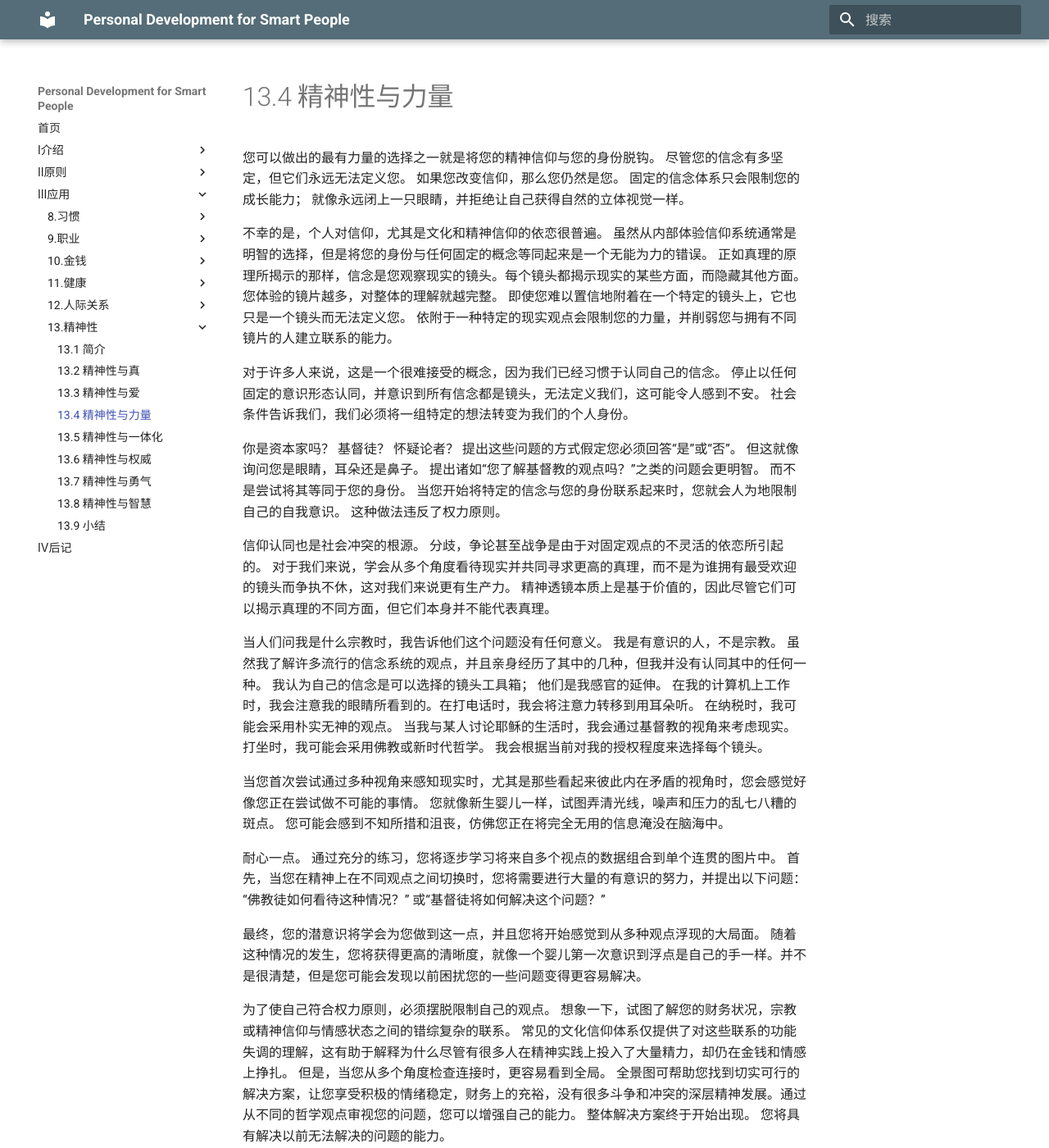
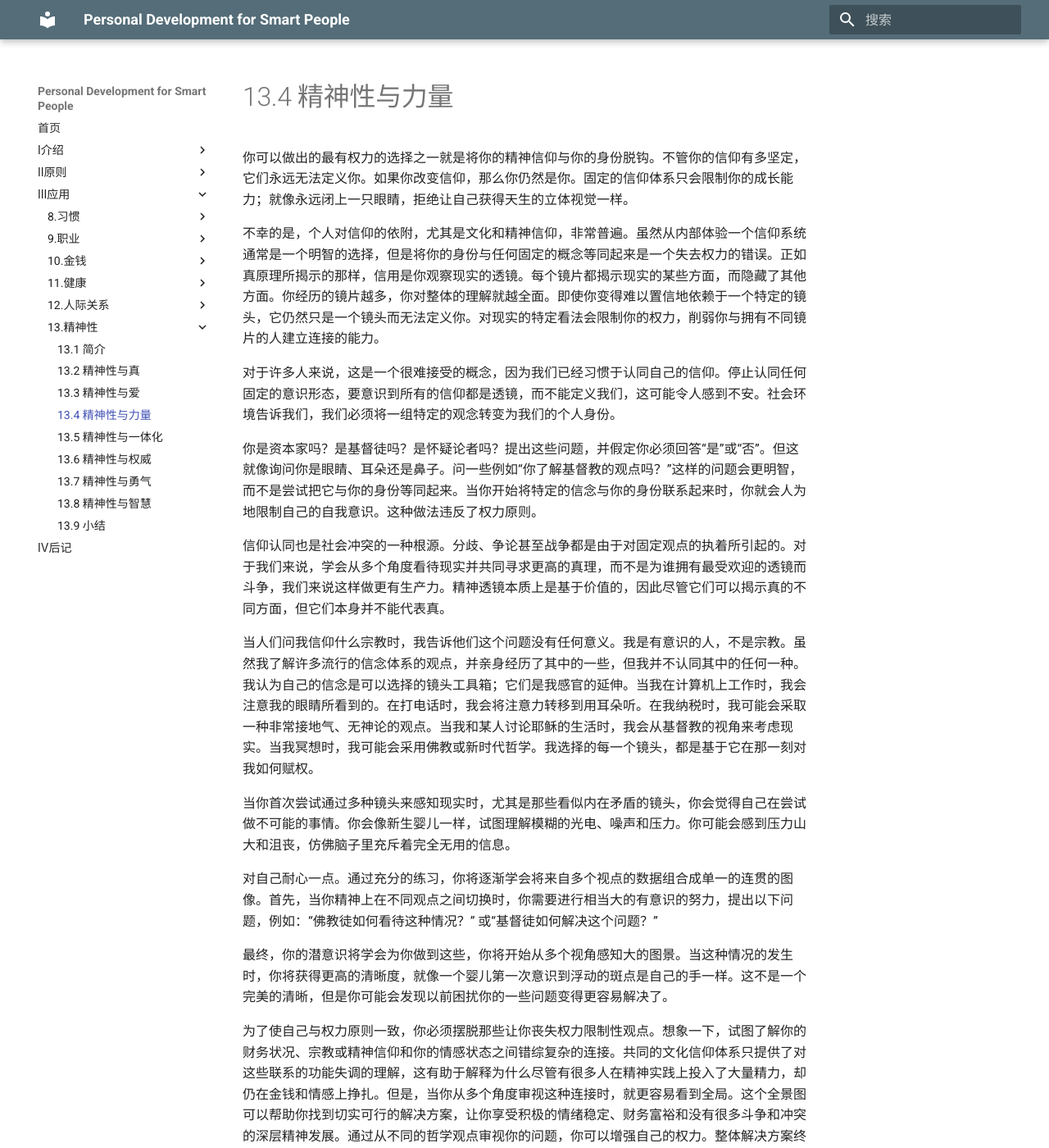
Before and after one commit to wtsnwei/pdsp, an MkDocs documentation site: the page built from docs/3.Application/13.spirituality/03.spirituality-and-power.md, in a window 1280 px wide and 1400 px high. Shown: the whole window at 82% size. Built offline with MkDocs 1.6.1 and Material for MkDocs 9.7.7, drawn with Linux system fonts in a browser that asks for light colours; some of the changed text lies outside the part shown.

Commit message:
校对完了《spirituality and power》

```diff
--- a/docs/3.Application/13.spirituality/03.spirituality-and-power.md
+++ b/docs/3.Application/13.spirituality/03.spirituality-and-power.md
@@ -3,38 +3,38 @@ title:      Spirituality and Power
 date:       2021-03-18
 ---
 
-您可以做出的最有力量的选择之一就是将您的精神信仰与您的身份脱钩。 尽管您的信念有多坚定，但它们永远无法定义您。 如果您改变信仰，那么您仍然是您。 固定的信念体系只会限制您的成长能力； 就像永远闭上一只眼睛，并拒绝让自己获得自然的立体视觉一样。
+你可以做出的最有权力的选择之一就是将你的精神信仰与你的身份脱钩。不管你的信仰有多坚定，它们永远无法定义你。如果你改变信仰，那么你仍然是你。固定的信仰体系只会限制你的成长能力；就像永远闭上一只眼睛，拒绝让自己获得天生的立体视觉一样。
 
-不幸的是，个人对信仰，尤其是文化和精神信仰的依恋很普遍。 虽然从内部体验信仰系统通常是明智的选择，但是将您的身份与任何固定的概念等同起来是一个无能为力的错误。 正如真理的原理所揭示的那样，信念是您观察现实的镜头。每个镜头都揭示现实的某些方面，而隐藏其他方面。 您体验的镜片越多，对整体的理解就越完整。 即使您难以置信地附着在一个特定的镜头上，它也只是一个镜头而无法定义您。 依附于一种特定的现实观点会限制您的力量，并削弱您与拥有不同镜片的人建立联系的能力。
+不幸的是，个人对信仰的依附，尤其是文化和精神信仰，非常普遍。虽然从内部体验一个信仰系统通常是一个明智的选择，但是将你的身份与任何固定的概念等同起来是一个失去权力的错误。正如真原理所揭示的那样，信用是你观察现实的透镜。每个镜片都揭示现实的某些方面，而隐藏了其他方面。你经历的镜片越多，你对整体的理解就越全面。即使你变得难以置信地依赖于一个特定的镜头，它仍然只是一个镜头而无法定义你。对现实的特定看法会限制你的权力，削弱你与拥有不同镜片的人建立连接的能力。
 
-对于许多人来说，这是一个很难接受的概念，因为我们已经习惯于认同自己的信念。 停止以任何固定的意识形态认同，并意识到所有信念都是镜头，无法定义我们，这可能令人感到不安。 社会条件告诉我们，我们必须将一组特定的想法转变为我们的个人身份。
+对于许多人来说，这是一个很难接受的概念，因为我们已经习惯于认同自己的信仰。停止认同任何固定的意识形态，要意识到所有的信仰都是透镜，而不能定义我们，这可能令人感到不安。社会环境告诉我们，我们必须将一组特定的观念转变为我们的个人身份。
 
-你是资本家吗？ 基督徒？ 怀疑论者？ 提出这些问题的方式假定您必须回答“是”或“否”。 但这就像询问您是眼睛，耳朵还是鼻子。 提出诸如“您了解基督教的观点吗？”之类的问题会更明智。 而不是尝试将其等同于您的身份。 当您开始将特定的信念与您的身份联系起来时，您就会人为地限制自己的自我意识。 这种做法违反了权力原则。
+你是资本家吗？是基督徒吗？是怀疑论者吗？提出这些问题，并假定你必须回答“是”或“否”。但这就像询问你是眼睛、耳朵还是鼻子。问一些例如“你了解基督教的观点吗？”这样的问题会更明智，而不是尝试把它与你的身份等同起来。当你开始将特定的信念与你的身份联系起来时，你就会人为地限制自己的自我意识。这种做法违反了权力原则。
 
-信仰认同也是社会冲突的根源。 分歧，争论甚至战争是由于对固定观点的不灵活的依恋所引起的。 对于我们来说，学会从多个角度看待现实并共同寻求更高的真理，而不是为谁拥有最受欢迎的镜头而争执不休，这对我们来说更有生产力。 精神透镜本质上是基于价值的，因此尽管它们可以揭示真理的不同方面，但它们本身并不能代表真理。
+信仰认同也是社会冲突的一种根源。分歧、争论甚至战争都是由于对固定观点的执着所引起的。对于我们来说，学会从多个角度看待现实并共同寻求更高的真理，而不是为谁拥有最受欢迎的透镜而斗争，我们来说这样做更有生产力。精神透镜本质上是基于价值的，因此尽管它们可以揭示真的不同方面，但它们本身并不能代表真。
 
-当人们问我是什么宗教时，我告诉他们这个问题没有任何意义。 我是有意识的人，不是宗教。 虽然我了解许多流行的信念系统的观点，并且亲身经历了其中的几种，但我并没有认同其中的任何一种。 我认为自己的信念是可以选择的镜头工具箱； 他们是我感官的延伸。 在我的计算机上工作时，我会注意我的眼睛所看到的。在打电话时，我会将注意力转移到用耳朵听。 在纳税时，我可能会采用朴实无神的观点。 当我与某人讨论耶稣的生活时，我会通过基督教的视角来考虑现实。 打坐时，我可能会采用佛教或新时代哲学。 我会根据当前对我的授权程度来选择每个镜头。
+当人们问我信仰什么宗教时，我告诉他们这个问题没有任何意义。我是有意识的人，不是宗教。虽然我了解许多流行的信念体系的观点，并亲身经历了其中的一些，但我并不认同其中的任何一种。我认为自己的信念是可以选择的镜头工具箱；它们是我感官的延伸。当我在计算机上工作时，我会注意我的眼睛所看到的。在打电话时，我会将注意力转移到用耳朵听。在我纳税时，我可能会采取一种非常接地气、无神论的观点。当我和某人讨论耶稣的生活时，我会从基督教的视角来考虑现实。当我冥想时，我可能会采用佛教或新时代哲学。我选择的每一个镜头，都是基于它在那一刻对我如何赋权。
 
-当您首次尝试通过多种视角来感知现实时，尤其是那些看起来彼此内在矛盾的视角时，您会感觉好像您正在尝试做不可能的事情。 您就像新生婴儿一样，试图弄清光线，噪声和压力的乱七八糟的斑点。 您可能会感到不知所措和沮丧，仿佛您正在将完全无用的信息淹没在脑海中。
+当你首次尝试通过多种镜头来感知现实时，尤其是那些看似内在矛盾的镜头，你会觉得自己在尝试做不可能的事情。你会像新生婴儿一样，试图理解模糊的光电、噪声和压力。你可能会感到压力山大和沮丧，仿佛脑子里充斥着完全无用的信息。
 
-耐心一点。 通过充分的练习，您将逐步学习将来自多个视点的数据组合到单个连贯的图片中。 首先，当您在精神上在不同观点之间切换时，您将需要进行大量的有意识的努力，并提出以下问题：“佛教徒如何看待这种情况？” 或“基督徒将如何解决这个问题？”
+对自己耐心一点。通过充分的练习，你将逐渐学会将来自多个视点的数据组合成单一的连贯的图像。首先，当你精神上在不同观点之间切换时，你需要进行相当大的有意识的努力，提出以下问题，例如：“佛教徒如何看待这种情况？” 或“基督徒如何解决这个问题？”
 
-最终，您的潜意识将学会为您做到这一点，并且您将开始感觉到从多种观点浮现的大局面。 随着这种情况的发生，您将获得更高的清晰度，就像一个婴儿第一次意识到浮点是自己的手一样。并不是很清楚，但是您可能会发现以前困扰您的一些问题变得更容易解决。
+最终，你的潜意识将学会为你做到这些，你将开始从多个视角感知大的图景。当这种情况的发生时，你将获得更高的清晰度，就像一个婴儿第一次意识到浮动的斑点是自己的手一样。这不是一个完美的清晰，但是你可能会发现以前困扰你的一些问题变得更容易解决了。
 
-为了使自己符合权力原则，必须摆脱限制自己的观点。 想象一下，试图了解您的财务状况，宗教或精神信仰与情感状态之间的错综复杂的联系。 常见的文化信仰体系仅提供了对这些联系的功能失调的理解，这有助于解释为什么尽管有很多人在精神实践上投入了大量精力，却仍在金钱和情感上挣扎。 但是，当您从多个角度检查连接时，更容易看到全局。 全景图可帮助您找到切实可行的解决方案，让您享受积极的情绪稳定，财务上的充裕，没有很多斗争和冲突的深层精神发展。通过从不同的哲学观点审视您的问题，您可以增强自己的能力。 整体解决方案终于开始出现。 您将具有解决以前无法解决的问题的能力。
+为了使自己与权力原则一致，你必须摆脱那些让你丧失权力限制性观点。想象一下，试图了解你的财务状况、宗教或精神信仰和你的情感状态之间错综复杂的连接。共同的文化信仰体系只提供了对这些联系的功能失调的理解，这有助于解释为什么尽管有很多人在精神实践上投入了大量精力，却仍在金钱和情感上挣扎。但是，当你从多个角度审视这种连接时，就更容易看到全局。这个全景图可以帮助你找到切实可行的解决方案，让你享受积极的情绪稳定、财务富裕和没有很多斗争和冲突的深层精神发展。通过从不同的哲学观点审视你的问题，你可以增强自己的权力。整体解决方案终于开始出现。你将获得能解决以前无法解决的问题的能力。
 
-例如，在财务，情感和精神上保持平衡的一种方法是，将生活重点放在为他人服务上。 如果您将精力集中在真正的价值创造和贡献上，那么您最终将能够表现出幸福，财富和意义感。 如果您从财务上看这个解决方案，那是有道理的。 如果您以情感的方式看待它，它也会起作用。 而且，如果您从精神上看待它，它也在那里起作用。 从多个有利位置考虑时，该解决方案的有效性显而易见。 然而，由于我们坚持使用固定的信念系统阻止我们看到全局，因此我们大多数人在社会上都习惯于忽视全面的高级解决方案的简单性。 我们的生活实际上阻碍了我们解决最具挑战性的问题。
+例如，在财务、情感和精神上保持平衡的一种方法是以服务他人为中心。如果你将你的努力集中在真正的价值创造和贡献上，那么你最终将能够显现出幸福、财富和意义。如果你从财务角度看这个解决方案，它是有意义的。如果你从情感上看，它也能起作用。如果你从精神上看，它在那里也适用。当从多个有利的角度考虑时，这个解决方案的有效性显而易见。然而，由于我们执着于使用阻止我们看到全局的固定的信仰体系，因此我们大多数人在社会上都习惯于忽视全面的、高层次的解决方案的简单性。我们的生活实际上阻碍了我们解决最具挑战性的问题。
 
-合理的属灵实践应足够灵活，以帮助您处理生活中的平凡部分，而不必将它们分开。 您的精神信仰应该使您能够支付账单，解决人际关系问题并在情感上感觉良好。 零散的方法无法达到这样的结果。 多视角方法最有效，因为它使您与真理，爱和力量保持一致。 最终，解决所有问题的通用方法是找到符合这些原则的地方，而多角度的方法可以帮助您实现比固定角度更大的一致性。
+一个合理的精神实践应足够灵活，可以帮助你处理生活中的单调部分而不必将它们分开。你的精神信仰应该使你能够支付账单，解决人际关系问题，并在情感上感觉良好。一个分散的方法无法达到这样的效果。多视角方法最有效，因为它使你与真、爱和权力保持一致。最终，解决所有问题的通用方法是找到符合这些原则的地方，而多视角方法可以帮助你实现比固定视角更大的一致性。
 
-用一种精神观点（例如“我是基督徒”）来等同于自己的身份，就像蒙住了双眼并堵住了耳朵。 这是一种非常无能为力的精神成长方法。 放开这些限制，从固定的角度解放自己。 开放使用所有的精神感觉，尤其是当您开始获取与您被教导相信的知识不同的信息时。
+将你的身份等他于一种精神观点（例如“我是基督徒”），就像蒙住自己双眼，堵住自己耳朵。这是一种非常丧失权力的精神成长方法。放开这些限制，让自己从固定的观点解放出来。开放地使用所有的精神感官，尤其是当你开始获取与你被教导的信仰不一致的信息时。
 
-您如何有效地训练自己的精神深度感知能力？找到其他人，他们拥有不同的信念系统，这些信念系统似乎以某种特定的方式增强了他们的能力，并向他们学习。 学习其他文化的人。 找出为什么一个和尚看起来如此镇定，为什么运动员可以保持如此高的健身水平，或者为什么亿万富翁可以享受如此丰厚的经济收入。阅读这些人写的书，如果可以的话，亲自见他们，并找出是什么使他们打勾。
+如何有效地训练自己的精神深度感知能力？找到那些拥有不同的信仰体系，且这些信仰体系似乎以某种特定的方式赋予了他们权力的人，并向他们学习。学习来自其他文化的人。找出为什么一个和尚看起来如此平静，为什么一个运动员能够保持如此高的健康水平，或者为什么一个亿万富翁可以享受如此丰厚的经济收入。读一读这些人写的书，如果可以的话，亲自见见他们，找出他们能够做到这些的原因。
 
-通过此类研究，您将了解到某些观点比其他观点更有可能产生积极的结果。 例如，如果您无法定期进行冥想，那么显然您对现实的认识与每天进行冥想的人不同。 但是，如果您可以了解这些人如何看待世界，则可以为他们的信念建模，以改善自己的成果。 这些人如何看待事物，您如何利用他们的观点来改善自己的冥想练习？ 他们看到您在忽略什么？ 他们在使用什么而忽略了您？
+通过这些研究，你会发现某些观点比其他观点更有可能产生积极的结果。例如，如果你无法定期进行冥想，那么很明显，你对现实的感知与每天进行冥想的人是不同的。但如果你能了解到这些人时如何看待世界的，你就可以模仿他们的信仰改善自己的结果。这些人时如何看待事物的，你如何利用他们的观点来改善自己的冥想练习？他们看到什么，而你忽略了？他们使用的时什么感觉，而你却忽略了？
 
-一种多光谱的生活哲学（即将多种视角的输入结合在一起的哲学）与被认为是常识的哲学紧密相关。 当您发现自己的信念与您的常识告诉您的想法不一致时，也许您只需要从另一个角度查看情况即可。 这比坚持限制阻碍您前进的想法更为有效。 您的常识可能是正确的。
+一种多光谱的生活哲学——将多种视角的输入结合在一起的哲学——与被认为是常识的东西密切相关。当你发现自己的信仰与你的常识不一致时，也许你只需要从另一个角度来看待这个情况。这比固执地阻碍你的想法要有效得多。你的常识可能是正确的。
 
-我们都有恐惧和抵制未知的趋势，因此，给您的信念如此多的灵活性的想法可能会使您停顿下来。 你会失去自我意识吗？ 您会变得完全不道德和没有根据吗？ 以我的经验，这些担心是没有根据的。 让自己拥有更丰富的感知渠道，只会增强您做出与您最神圣的价值观和道德相一致的决策的能力。
+我们都有一种恐惧和抗拒未知的倾向，所以给你的信仰如此多的灵活性可能会让你犹豫。你会失去自我意识吗？你会变得完全没有道德和没有底线吗？根据我的经验，这些担心是没有根据的。让自己拥有更丰富的感知渠道，只会增强你的权力——做出与你最神圣的价值观和道德相一致的决定的权力。
 
-精神探索的重点是帮助您做出有意识的选择。 阴云密布或不完整的感知会降低您的感知能力。 您的投入领域越丰富，您的决策就越好，这反过来又会有益于您抚摸的所有生活。 为了给您的精神道路带来更多力量，您必须保持开放并接受所有观点。 每当您对新想法不屑一顾时，就会失去与权力的一致，结果是您的精神实践会遭受苦难。
+精神探索的重点是帮助你做出有意识的、赋权的选择。模糊或不完整的感知会降低你的感知能力。你的输入领域越丰富，你的决策就越好，而这反过来又会使你接触到的所有人收益。为了给你的精神道路带来更多权力，你必须对所有的观点保持开放和接纳。每当你对新想法不屑一顾时，就会失去与权力的一致性，结果是你的精神实践会遭受苦难。
```
